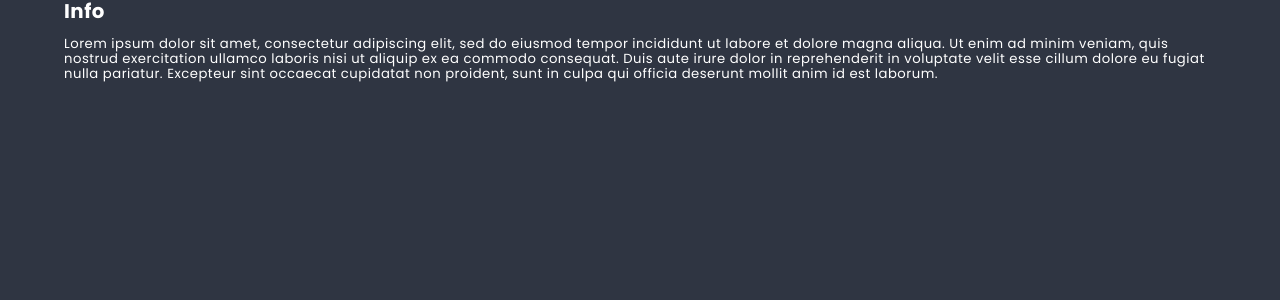
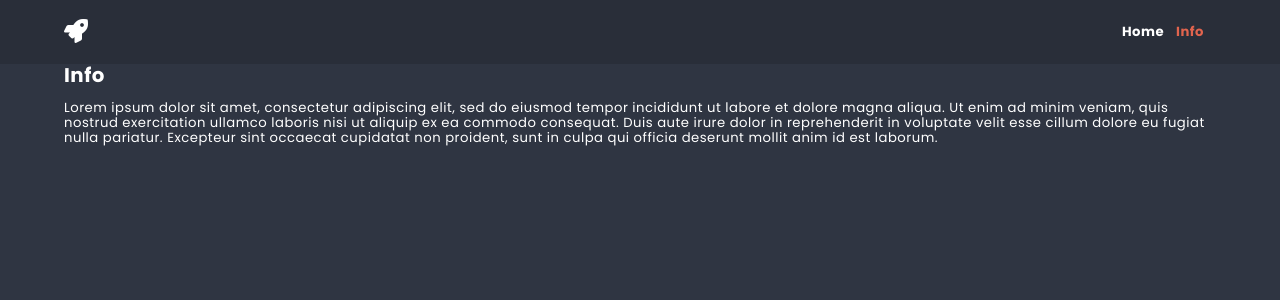
Before and after one commit to AsiaZmudziak/React.js, a React app: page /info in a window 1280 px wide. Shown: the top 300 px of the page. Built offline with nearby package versions, Linux system fonts and the light colour scheme.

Commit message:
add navigation

```diff
--- /dev/null
+++ b/src/components/Header/Header.js
@@ -0,0 +1,27 @@
+import React from 'react';
+import {NavLink, Link} from 'react-router-dom';
+import styles from './Header.scss';
+import Container from '../Container/Container';
+import Icon from '../Icon/Icon';
+
+class Header extends React.Component {
+  render() {
+    return (
+      <header className={styles.component}>
+        <Container>
+          <div className={styles.wrapper}>
+            <Link to='/' className={styles.logo}>
+              <Icon name='rocket' />
+            </Link>
+            <nav>
+              <NavLink exact to='/' activeClassName='active'>Home</NavLink>
+              <NavLink exact to='/info' activeClassName='active'>Info</NavLink>
+            </nav>
+          </div>
+        </Container>
+      </header>
+    );
+  }
+}
+
+export default Header;
--- /dev/null
+++ b/src/components/Header/Header.scss
@@ -0,0 +1,31 @@
+@import '../../styles/settings.scss';
+
+.component {
+  background: darken($color-dark, 3%);
+  padding: ($base-size * 1.5) 0;
+
+  a {
+    color: $color-light;
+    text-decoration: none;
+    font-weight: 700;
+    margin-right: $base-size;
+    transition: $transition;
+    &:hover {
+      color: $color-success;
+    }
+    &:global(.active) {
+      color: $color-warning;
+    }
+  }
+
+}
+
+.wrapper {
+  display: flex;
+  justify-content: space-between;
+  align-items: center;
+}
+
+.logo {
+  font-size: 24px;
+}
--- a/src/components/MainLayout/MainLayout.js
+++ b/src/components/MainLayout/MainLayout.js
@@ -1,8 +1,10 @@
 import React from 'react';
 import PropTypes from 'prop-types';
+import Header from '../Header/Header';
 
 const MainLayout = ({children}) => (
   <div>
+    <Header />
     {children}
   </div>
 );
```
